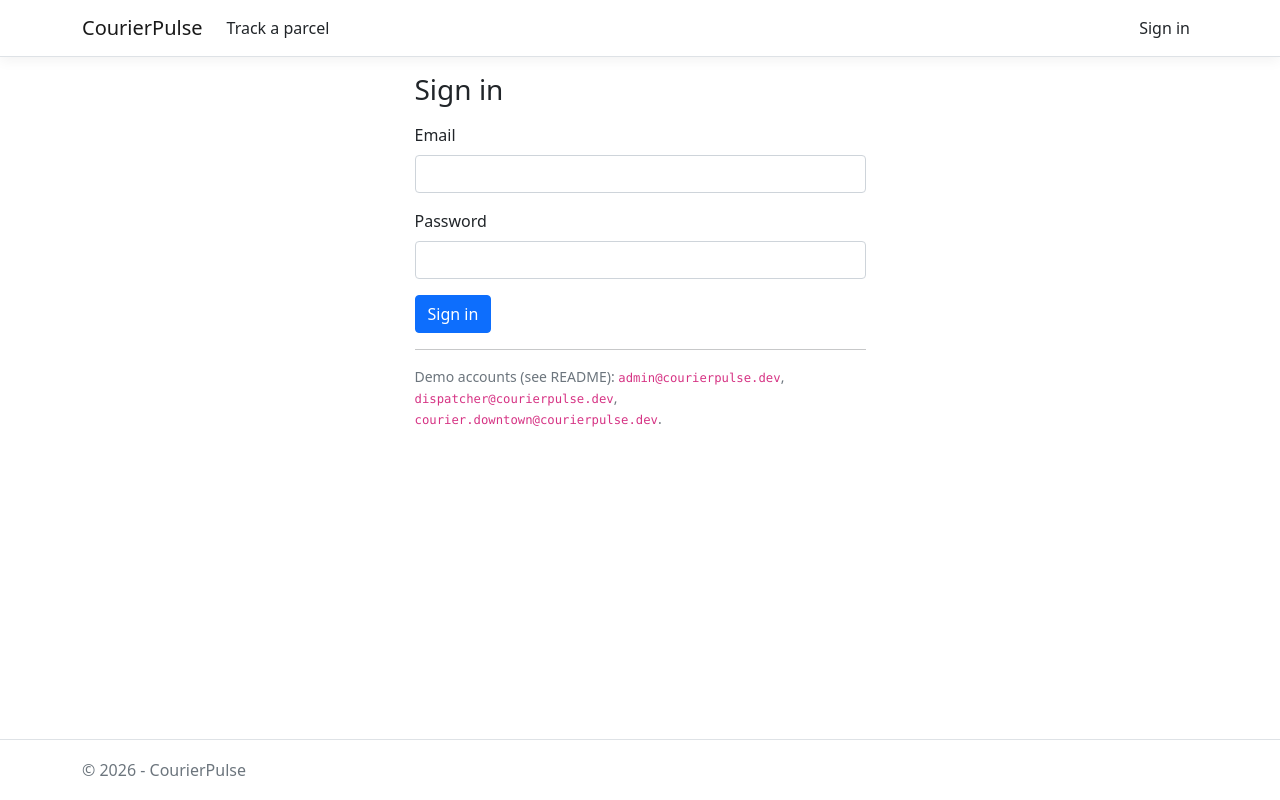
After one commit to edu-tech220/courier-pulse, an ASP.NET Core app: page /Account/Login in a window 1280 px wide. The commit adds this page. Run offline with ASP.NET Core 8, Linux system fonts and the light colour scheme; style sheets or scripts are compiled from the project's sources.

Commit message:
feat: add login/logout pages and role-aware navigation layout
Login signs in against the API and stores the returned JWT as a claim
on the frontend's own cookie; the layout nav shows Dashboard/New
order/Couriers/My deliveries links based on the signed-in role.

```diff
--- /dev/null
+++ b/src/CourierPulse.Web/Pages/Account/Login.cshtml
@@ -0,0 +1,40 @@
+@page
+@model CourierPulse.Web.Pages.Account.LoginModel
+@{
+    ViewData["Title"] = "Sign in";
+}
+
+<div class="row justify-content-center">
+    <div class="col-md-5">
+        <h1 class="h3 mb-3">Sign in</h1>
+
+        @if (Model.ErrorMessage is not null)
+        {
+            <div class="alert alert-danger">@Model.ErrorMessage</div>
+        }
+
+        <form method="post">
+            <div asp-validation-summary="All" class="text-danger"></div>
+
+            <div class="mb-3">
+                <label asp-for="Input.Email" class="form-label">Email</label>
+                <input asp-for="Input.Email" class="form-control" autocomplete="username" />
+                <span asp-validation-for="Input.Email" class="text-danger"></span>
+            </div>
+
+            <div class="mb-3">
+                <label asp-for="Input.Password" class="form-label">Password</label>
+                <input asp-for="Input.Password" type="password" class="form-control" autocomplete="current-password" />
+                <span asp-validation-for="Input.Password" class="text-danger"></span>
+            </div>
+
+            <button type="submit" class="btn btn-primary">Sign in</button>
+        </form>
+
+        <hr />
+        <p class="text-muted small">
+            Demo accounts (see README): <code>admin@courierpulse.dev</code>,
+            <code>dispatcher@courierpulse.dev</code>, <code>courier.downtown@courierpulse.dev</code>.
+        </p>
+    </div>
+</div>
--- /dev/null
+++ b/src/CourierPulse.Web/Pages/Account/Login.cshtml.cs
@@ -0,0 +1,80 @@
+using System.ComponentModel.DataAnnotations;
+using System.Security.Claims;
+using CourierPulse.Web.ApiClient;
+using Microsoft.AspNetCore.Authentication;
+using Microsoft.AspNetCore.Authentication.Cookies;
+using Microsoft.AspNetCore.Authorization;
+using Microsoft.AspNetCore.Mvc;
+using Microsoft.AspNetCore.Mvc.RazorPages;
+
+namespace CourierPulse.Web.Pages.Account;
+
+[AllowAnonymous]
+public class LoginModel : PageModel
+{
+    private readonly CourierPulseApiClient _apiClient;
+
+    public LoginModel(CourierPulseApiClient apiClient)
+    {
+        _apiClient = apiClient;
+    }
+
+    [BindProperty]
+    public InputModel Input { get; set; } = new();
+
+    public string? ErrorMessage { get; set; }
+
+    public void OnGet()
+    {
+    }
+
+    public async Task<IActionResult> OnPostAsync(string? returnUrl = null)
+    {
+        if (!ModelState.IsValid)
+        {
+            return Page();
+        }
+
+        var result = await _apiClient.LoginAsync(Input.Email, Input.Password);
+        if (!result.IsSuccess || result.Data is null)
+        {
+            ErrorMessage = "Invalid email or password.";
+            return Page();
+        }
+
+        var claims = new List<Claim>
+        {
+            new(ClaimTypes.Name, result.Data.FullName),
+            new(ClaimTypes.Email, Input.Email),
+            new(ClaimTypes.Role, result.Data.Role),
+            new(AuthConstants.JwtClaimType, result.Data.Token),
+        };
+        var identity = new ClaimsIdentity(claims, CookieAuthenticationDefaults.AuthenticationScheme);
+
+        await HttpContext.SignInAsync(CookieAuthenticationDefaults.AuthenticationScheme, new ClaimsPrincipal(identity));
+
+        if (!string.IsNullOrEmpty(returnUrl) && Url.IsLocalUrl(returnUrl))
+        {
+            return LocalRedirect(returnUrl);
+        }
+
+        return LocalRedirect(HomePathForRole(result.Data.Role));
+    }
+
+    private static string HomePathForRole(string role) => role switch
+    {
+        "Admin" => "/Couriers",
+        "Dispatcher" => "/Dashboard",
+        "Courier" => "/MyDeliveries",
+        _ => "/",
+    };
+
+    public class InputModel
+    {
+        [Required, EmailAddress]
+        public string Email { get; set; } = string.Empty;
+
+        [Required]
+        public string Password { get; set; } = string.Empty;
+    }
+}
--- a/src/CourierPulse.Web/Pages/Shared/_Layout.cshtml
+++ b/src/CourierPulse.Web/Pages/Shared/_Layout.cshtml
@@ -3,7 +3,7 @@
 <head>
     <meta charset="utf-8" />
     <meta name="viewport" content="width=device-width, initial-scale=1.0" />
-    <title>@ViewData["Title"] - CourierPulse.Web</title>
+    <title>@ViewData["Title"] - CourierPulse</title>
     <link rel="stylesheet" href="~/lib/bootstrap/dist/css/bootstrap.min.css" />
     <link rel="stylesheet" href="~/css/site.css" asp-append-version="true" />
     <link rel="stylesheet" href="~/CourierPulse.Web.styles.css" asp-append-version="true" />
@@ -12,7 +12,7 @@
     <header>
         <nav class="navbar navbar-expand-sm navbar-toggleable-sm navbar-light bg-white border-bottom box-shadow mb-3">
             <div class="container">
-                <a class="navbar-brand" asp-area="" asp-page="/Index">CourierPulse.Web</a>
+                <a class="navbar-brand" asp-area="" asp-page="/Index">CourierPulse</a>
                 <button class="navbar-toggler" type="button" data-bs-toggle="collapse" data-bs-target=".navbar-collapse" aria-controls="navbarSupportedContent"
                         aria-expanded="false" aria-label="Toggle navigation">
                     <span class="navbar-toggler-icon"></span>
@@ -20,8 +20,48 @@
                 <div class="navbar-collapse collapse d-sm-inline-flex justify-content-between">
                     <ul class="navbar-nav flex-grow-1">
                         <li class="nav-item">
-                            <a class="nav-link text-dark" asp-area="" asp-page="/Index">Home</a>
+                            <a class="nav-link text-dark" asp-area="" asp-page="/Track">Track a parcel</a>
                         </li>
+                        @if (User.IsInRole("Admin"))
+                        {
+                            <li class="nav-item">
+                                <a class="nav-link text-dark" asp-area="" asp-page="/Couriers/Index">Couriers</a>
+                            </li>
+                        }
+                        @if (User.IsInRole("Admin") || User.IsInRole("Dispatcher"))
+                        {
+                            <li class="nav-item">
+                                <a class="nav-link text-dark" asp-area="" asp-page="/Dashboard">Dashboard</a>
+                            </li>
+                            <li class="nav-item">
+                                <a class="nav-link text-dark" asp-area="" asp-page="/Orders/Create">New order</a>
+                            </li>
+                        }
+                        @if (User.IsInRole("Courier"))
+                        {
+                            <li class="nav-item">
+                                <a class="nav-link text-dark" asp-area="" asp-page="/MyDeliveries">My deliveries</a>
+                            </li>
+                        }
+                    </ul>
+                    <ul class="navbar-nav">
+                        @if (User.Identity?.IsAuthenticated == true)
+                        {
+                            <li class="nav-item navbar-text me-2">
+                                @User.Identity.Name (@User.FindFirst(System.Security.Claims.ClaimTypes.Role)?.Value)
+                            </li>
+                            <li class="nav-item">
+                                <form method="post" asp-page="/Account/Logout">
+                                    <button type="submit" class="btn btn-outline-secondary btn-sm">Sign out</button>
+                                </form>
+                            </li>
+                        }
+                        else
+                        {
+                            <li class="nav-item">
+                                <a class="nav-link text-dark" asp-area="" asp-page="/Account/Login">Sign in</a>
+                            </li>
+                        }
                     </ul>
                 </div>
             </div>
@@ -35,7 +75,7 @@
 
     <footer class="border-top footer text-muted">
         <div class="container">
-            &copy; 2026 - CourierPulse.Web
+            &copy; 2026 - CourierPulse
         </div>
     </footer>
 
```
Also changed, not shown: src/CourierPulse.Web/Pages/Account/AccessDenied.cshtml (added, +8 -0 lines), src/CourierPulse.Web/Pages/Account/Logout.cshtml (added, +7 -0 lines), src/CourierPulse.Web/Pages/Account/Logout.cshtml.cs (added, +17 -0 lines), src/CourierPulse.Web/Pages/Index.cshtml (+11 -4 lines).
